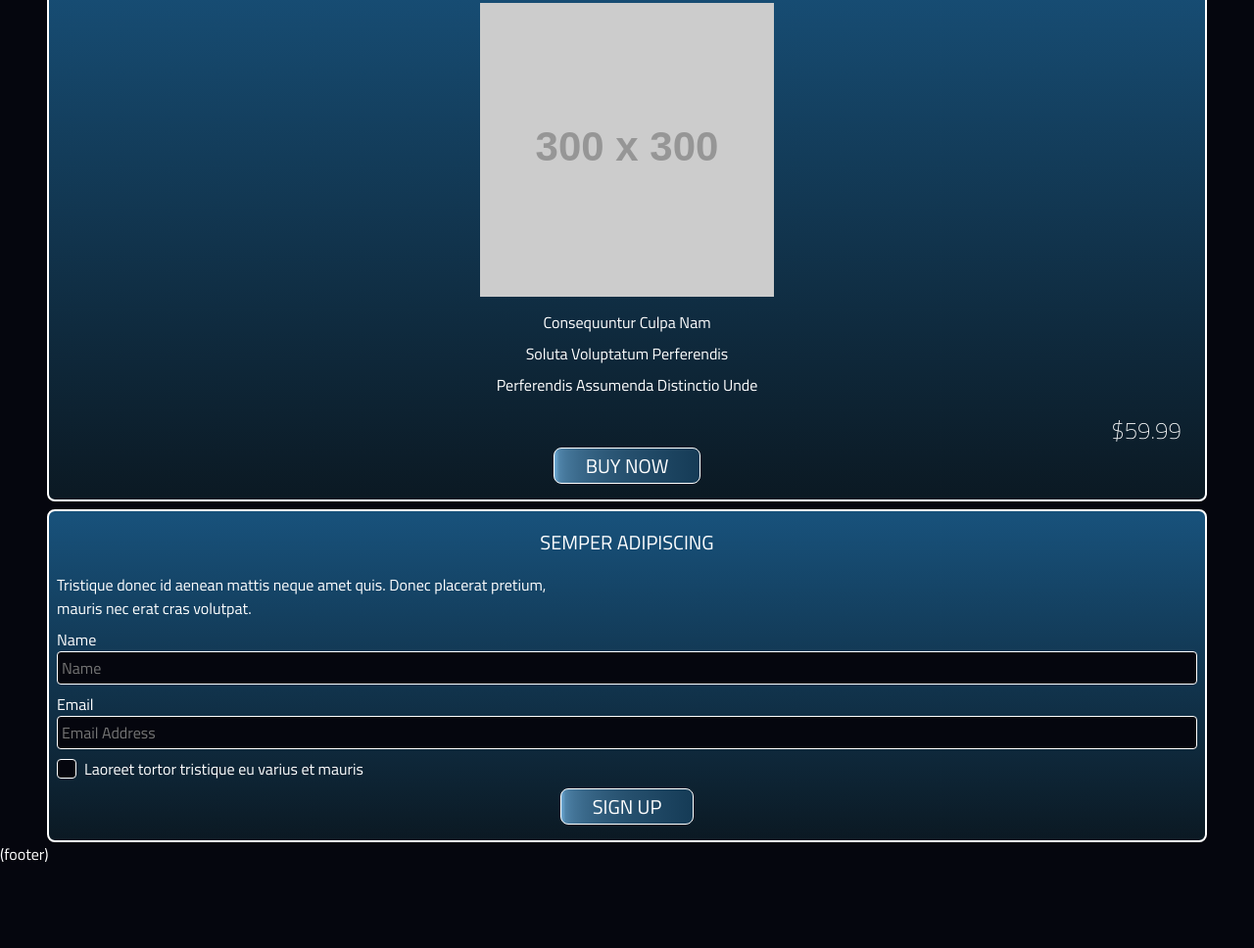
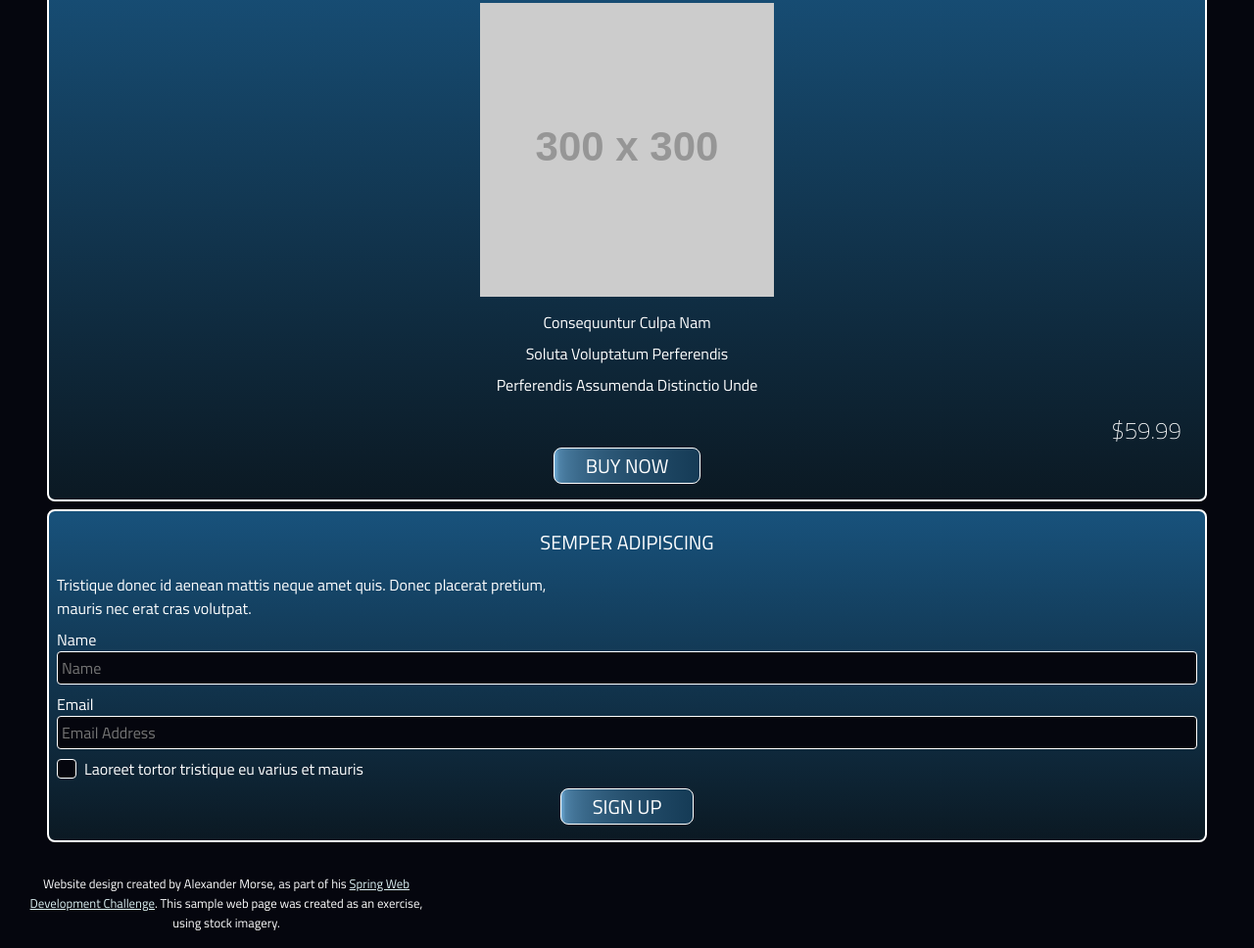
Before and after one commit to Sakeran/ac-game-landing, a website built with Parcel: page src/index.html in a window 1280 px wide. Shown: the part 5845-6813 px from the top of the page at 98% size. Before the commit the page ends 6729 px from the top, so only its background shows below. Built offline with nearby package versions, Linux system fonts and the light colour scheme; placeholder pictures from the web are drawn by us.

Commit message:
Add footer

```diff
--- a/src/index.html
+++ b/src/index.html
@@ -88,7 +88,9 @@
       <h2>Features</h2>
 
       <article class="container">
-        <h3 class="feature-header">Quam mi scelerisque iaculis amet, ullamcorper nec.</h3>
+        <h3 class="feature-header">
+          Quam mi scelerisque iaculis amet, ullamcorper nec.
+        </h3>
         <div class="bg-box feature-box">
           <picture>
             <img src="https://via.placeholder.com/300" alt="Placeholder" />
@@ -217,7 +219,14 @@
       </div>
     </section>
 
-    <footer>(footer)</footer>
+    <footer>
+      <p>
+        Website design created by Alexander Morse, as part of his
+        <a href="https://10in30.alexander-morse.com"
+          >Spring Web Development Challenge</a
+        >. This sample web page was created as an exercise, using stock imagery.
+      </p>
+    </footer>
 
     <script src="main.js"></script>
   </body>
--- a/src/styles/styles.styl
+++ b/src/styles/styles.styl
@@ -163,7 +163,13 @@ label
   grid-template-columns: 1fr;
   row-gap: 0.5rem;
 
+footer
+  padding: 2rem 1rem 1rem;
+  font-size: 0.8em;
+  text-align: center;
 
+  a
+    color: $lightblue;
 
 @import "./layout/hero.styl"
 @import "./layout/nav.styl"
```
